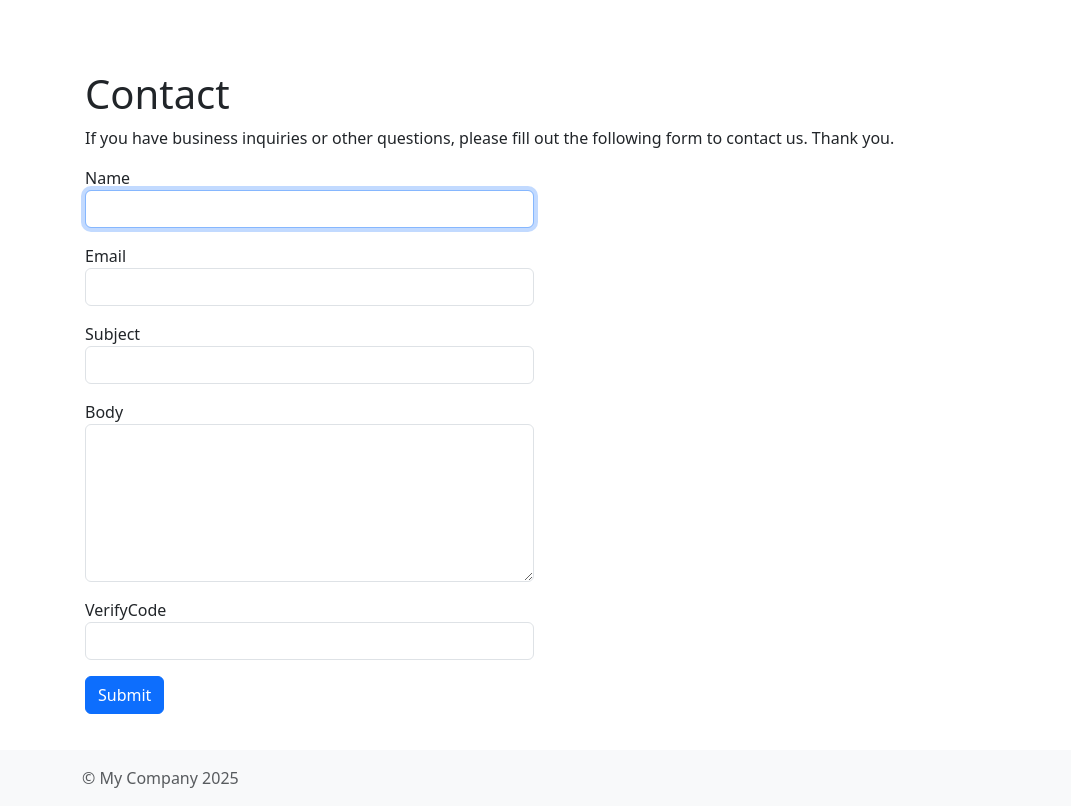
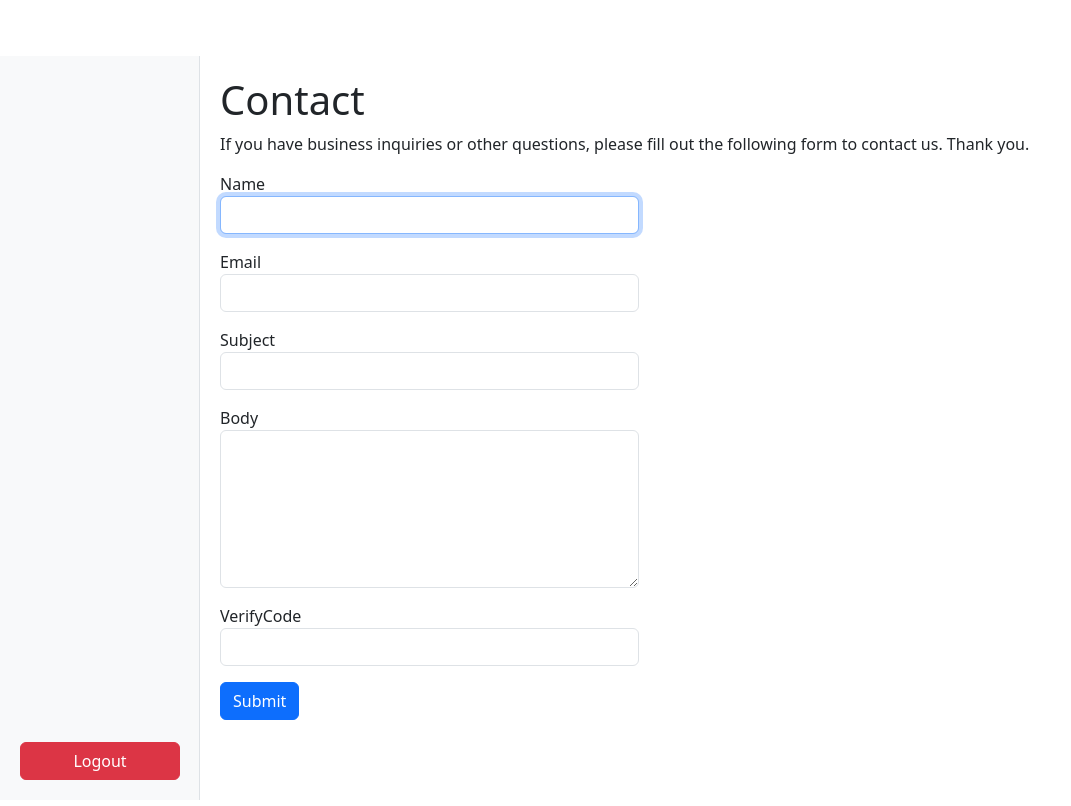
Before and after one commit to VVS13/php-yii-mvc-crud-example, a Yii app: template views/site/contact.php in a window 1280 px wide. Shown: the whole page, without its empty margins (0-1071 px from the left). Run offline with PHP 8.4 and a stand-in for Yii, Linux system fonts and the light colour scheme; the template is opened without the code that fills it: most values are stand-ins (such as "Sample title", 1, 10 or a date in 2020); form fields are guessed from the names that the template uses; data that the repository does not hold is empty; some libraries are stand-ins or nearby versions.

Commit message:
Created: Working Login page; Updated: Main page with sidebar menu

```diff
--- a/config/web.php
+++ b/config/web.php
@@ -22,6 +22,7 @@ $config = [
         'user' => [
             'identityClass' => 'app\models\User',
             'enableAutoLogin' => true,
+            'loginUrl' => ['site/login'],
         ],
         'errorHandler' => [
             'errorAction' => 'site/error',
--- a/views/layouts/main.php
+++ b/views/layouts/main.php
@@ -4,78 +4,119 @@
 /** @var string $content */
 
 use app\assets\AppAsset;
-use app\widgets\Alert;
-use yii\bootstrap5\Breadcrumbs;
 use yii\bootstrap5\Html;
 use yii\bootstrap5\Nav;
 use yii\bootstrap5\NavBar;
 
 AppAsset::register($this);
-
-$this->registerCsrfMetaTags();
-$this->registerMetaTag(['charset' => Yii::$app->charset], 'charset');
-$this->registerMetaTag(['name' => 'viewport', 'content' => 'width=device-width, initial-scale=1, shrink-to-fit=no']);
-$this->registerMetaTag(['name' => 'description', 'content' => $this->params['meta_description'] ?? '']);
-$this->registerMetaTag(['name' => 'keywords', 'content' => $this->params['meta_keywords'] ?? '']);
-$this->registerLinkTag(['rel' => 'icon', 'type' => 'image/x-icon', 'href' => Yii::getAlias('@web/favicon.ico')]);
 ?>
 <?php $this->beginPage() ?>
 <!DOCTYPE html>
 <html lang="<?= Yii::$app->language ?>" class="h-100">
 <head>
+    <meta charset="<?= Yii::$app->charset ?>">
+    <meta name="viewport" content="width=device-width, initial-scale=1, shrink-to-fit=no">
+    <?php $this->registerCsrfMetaTags() ?>
     <title><?= Html::encode($this->title) ?></title>
     <?php $this->head() ?>
+    <style>
+        body {
+            padding-top: 56px;
+        }
+        .sidebar {
+            position: fixed;
+            top: 56px;
+            bottom: 0;
+            left: 0;
+            width: 200px;
+            background-color: #f8f9fa;
+            border-right: 1px solid #dee2e6;
+            padding: 20px 0;
+            overflow-y: auto;
+            z-index: 100;
+        }
+        .sidebar .nav {
+            flex-direction: column;
+        }
+        .sidebar .nav-item {
+            width: 100%;
+        }
+        .sidebar .nav-link {
+            color: #333;
+            padding: 10px 20px;
+            display: block;
+            border-radius: 0;
+        }
+        .sidebar .nav-link:hover {
+            background-color: #e9ecef;
+        }
+        .main-content {
+            margin-left: 200px;
+            padding: 20px;
+        }
+        .logout-button {
+            position: absolute;
+            bottom: 20px;
+            width: 160px;
+            left: 20px;
+        }
+    </style>
 </head>
 <body class="d-flex flex-column h-100">
 <?php $this->beginBody() ?>
 
-<header id="header">
+<div class="wrap">
     <?php
     NavBar::begin([
-        'brandLabel' => Yii::$app->name,
+        'brandLabel' => 'Construction Management System',
         'brandUrl' => Yii::$app->homeUrl,
-        'options' => ['class' => 'navbar-expand-md navbar-dark bg-dark fixed-top']
+        'options' => [
+            'class' => 'navbar navbar-expand-lg navbar-dark bg-dark fixed-top',
+        ],
     ]);
+
     echo Nav::widget([
-        'options' => ['class' => 'navbar-nav'],
+        'options' => ['class' => 'navbar-nav ms-auto'],
         'items' => [
-            ['label' => 'Home', 'url' => ['/site/index']],
-            ['label' => 'About', 'url' => ['/site/about']],
-            ['label' => 'Contact', 'url' => ['/site/contact']],
-            Yii::$app->user->isGuest
-                ? ['label' => 'Login', 'url' => ['/site/login']]
-                : '<li class="nav-item">'
-                    . Html::beginForm(['/site/logout'])
-                    . Html::submitButton(
-                        'Logout (' . Yii::$app->user->identity->username . ')',
-                        ['class' => 'nav-link btn btn-link logout']
-                    )
-                    . Html::endForm()
-                    . '</li>'
-        ]
+            ['label' => 'User: ' . Yii::$app->user->identity->getFullName(), 'url' => '#', 'options' => ['class' => 'text-white']],
+        ],
     ]);
+
     NavBar::end();
     ?>
-</header>
 
-<main id="main" class="flex-shrink-0" role="main">
-    <div class="container">
-        <?php if (!empty($this->params['breadcrumbs'])): ?>
-            <?= Breadcrumbs::widget(['links' => $this->params['breadcrumbs']]) ?>
-        <?php endif ?>
-        <?= Alert::widget() ?>
+    <!-- Sidebar -->
+    <div class="sidebar">
+        <?php
+        echo Nav::widget([
+            'options' => ['class' => 'nav flex-column'],
+            'items' => [
+                [
+                    'label' => 'Worker Management',
+                    'url' => ['/worker-management/index'],
+                ],
+                [
+                    'label' => 'Construction Sites',
+                    'url' => ['/construction-site/index'],
+                ],
+                [
+                    'label' => 'Construction Tasks',
+                    'url' => ['/construction-site-task/index'],
+                ],
+            ],
+        ]);
+        ?>
+
+        <?= Html::beginForm(['/site/logout'], 'post', ['class' => 'logout-button']) ?>
+            <?= Html::submitButton('Logout', ['class' => 'btn btn-danger w-100']) ?>
+        <?= Html::endForm() ?>
+    </div>
+
+    <!-- Main Content -->
+    <div class="main-content">
         <?= $content ?>
     </div>
-</main>
-
-<footer id="footer" class="mt-auto py-3 bg-light">
-    <div class="container">
-        <div class="row text-muted">
-            <div class="col-md-6 text-center text-md-start">&copy; My Company <?= date('Y') ?></div>
-            <div class="col-md-6 text-center text-md-end"><?= Yii::powered() ?></div>
-        </div>
-    </div>
-</footer>
+</div>
 
 <?php $this->endBody() ?>
 </body>
```
Also changed, not shown: controllers/SiteController.php (+11 -48 lines), models/LoginForm.php (+19 -14 lines), views/layouts/login.php (added, +55 -0 lines), views/site/login.php (+15 -23 lines).
